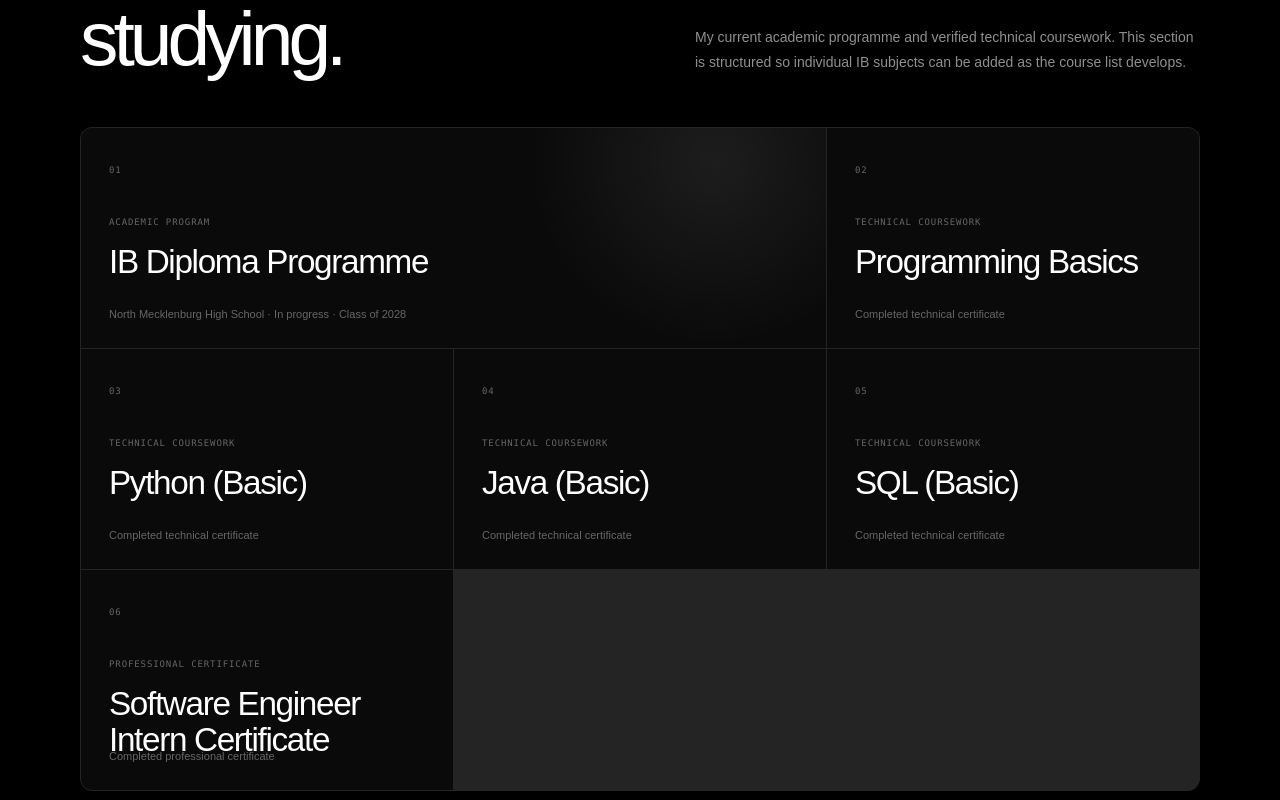
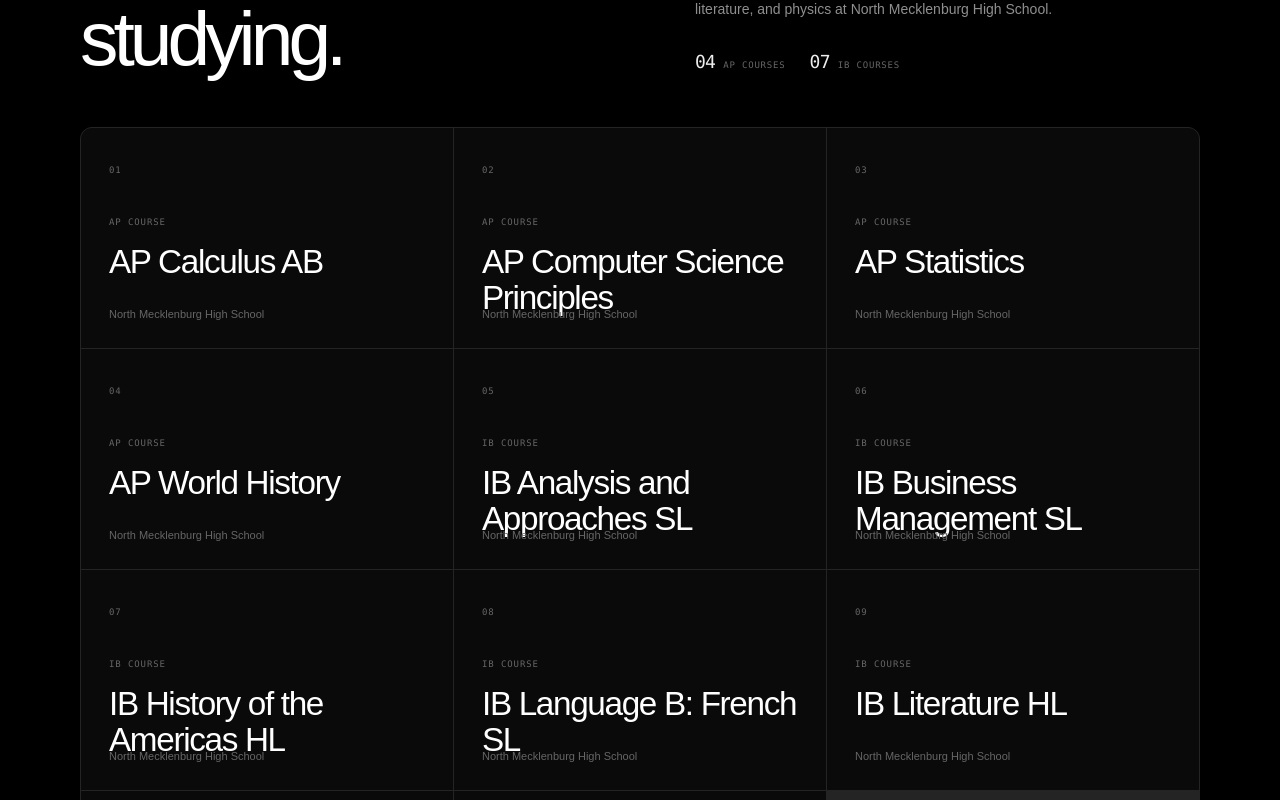
Before and after one commit to Ankit-Panda-2010/Ankit-Personal-Site, a Next.js app: page / in a window 1280 px wide. Shown: the part 6600-7400 px from the top of the page. Built offline with nearby package versions, Linux system fonts and the light colour scheme; no server answers.

Commit message:
Add complete AP and IB coursework

```diff
--- a/src/App.jsx
+++ b/src/App.jsx
@@ -88,34 +88,48 @@ const interests = [
 
 const coursework = [
   {
-    type: 'Academic program',
-    title: 'IB Diploma Programme',
-    detail: 'North Mecklenburg High School · In progress · Class of 2028',
+    track: 'AP',
+    title: 'AP Calculus AB',
   },
   {
-    type: 'Technical coursework',
-    title: 'Programming Basics',
-    detail: 'Completed technical certificate',
+    track: 'AP',
+    title: 'AP Computer Science Principles',
   },
   {
-    type: 'Technical coursework',
-    title: 'Python (Basic)',
-    detail: 'Completed technical certificate',
+    track: 'AP',
+    title: 'AP Statistics',
   },
   {
-    type: 'Technical coursework',
-    title: 'Java (Basic)',
-    detail: 'Completed technical certificate',
+    track: 'AP',
+    title: 'AP World History',
   },
   {
-    type: 'Technical coursework',
-    title: 'SQL (Basic)',
-    detail: 'Completed technical certificate',
+    track: 'IB',
+    title: 'IB Analysis and Approaches SL',
   },
   {
-    type: 'Professional certificate',
-    title: 'Software Engineer Intern Certificate',
-    detail: 'Completed professional certificate',
+    track: 'IB',
+    title: 'IB Business Management SL',
+  },
+  {
+    track: 'IB',
+    title: 'IB History of the Americas HL',
+  },
+  {
+    track: 'IB',
+    title: 'IB Language B: French SL',
+  },
+  {
+    track: 'IB',
+    title: 'IB Literature HL',
+  },
+  {
+    track: 'IB',
+    title: 'IB Physics HL',
+  },
+  {
+    track: 'IB',
+    title: 'IB Theory of Knowledge',
   },
 ]
 
@@ -601,17 +615,23 @@ export default function App() {
           <SectionHeading number="06" title="Coursework & learning" />
           <div className="courses-intro">
             <h3>What I’m studying.</h3>
-            <p>
-              My current academic programme and verified technical coursework. This section is structured so individual IB subjects can be added as the course list develops.
-            </p>
+            <div>
+              <p>
+                A rigorous mix of mathematics, computer science, business, history, languages, literature, and physics at North Mecklenburg High School.
+              </p>
+              <div className="course-counts">
+                <span><strong>04</strong> AP courses</span>
+                <span><strong>07</strong> IB courses</span>
+              </div>
+            </div>
           </div>
           <div className="course-grid">
             {coursework.map((course, index) => (
-              <article className={`course-card ${index === 0 ? 'course-card-featured' : ''}`} key={course.title} data-reveal>
+              <article className="course-card" key={course.title} data-reveal>
                 <span className="course-index">{String(index + 1).padStart(2, '0')}</span>
-                <p>{course.type}</p>
+                <p>{course.track} course</p>
                 <h3>{course.title}</h3>
-                <span className="course-detail">{course.detail}</span>
+                <span className="course-detail">North Mecklenburg High School</span>
               </article>
             ))}
           </div>
--- a/src/index.css
+++ b/src/index.css
@@ -1125,6 +1125,31 @@ a {
   line-height: 1.8;
 }
 
+.course-counts {
+  display: flex;
+  flex-wrap: wrap;
+  gap: 24px;
+  margin-top: 26px;
+}
+
+.course-counts span {
+  display: inline-flex;
+  align-items: baseline;
+  gap: 8px;
+  color: var(--gray-dim);
+  font-family: ui-monospace, SFMono-Regular, Menlo, Monaco, Consolas, monospace;
+  font-size: 9px;
+  text-transform: uppercase;
+  letter-spacing: .09em;
+}
+
+.course-counts strong {
+  color: var(--white);
+  font-size: 18px;
+  font-weight: 500;
+  letter-spacing: -.04em;
+}
+
 .course-grid {
   display: grid;
   grid-template-columns: repeat(3, 1fr);
@@ -1145,13 +1170,6 @@ a {
 
 .course-card:hover {
   background: var(--surface-raised);
-}
-
-.course-card-featured {
-  grid-column: span 2;
-  background:
-    radial-gradient(circle at 85% 15%, rgba(255,255,255,.08), transparent 28%),
-    var(--surface);
 }
 
 .course-card > p {
@@ -1333,7 +1351,6 @@ a {
   .profile-facts strong { margin-top: 20px; font-size: 14px; }
   .about-lower-grid { margin-top: 12px; }
   .course-grid { grid-template-columns: 1fr; }
-  .course-card-featured { grid-column: auto; }
   .course-card { min-height: 205px; padding: 24px 22px; }
   .course-detail { right: 22px; bottom: 22px; left: 22px; }
   .contact-inner { padding-block: 94px; }
```
